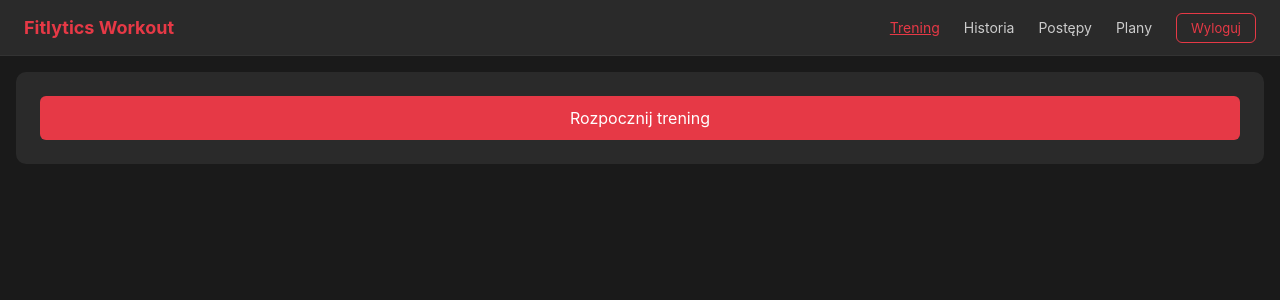
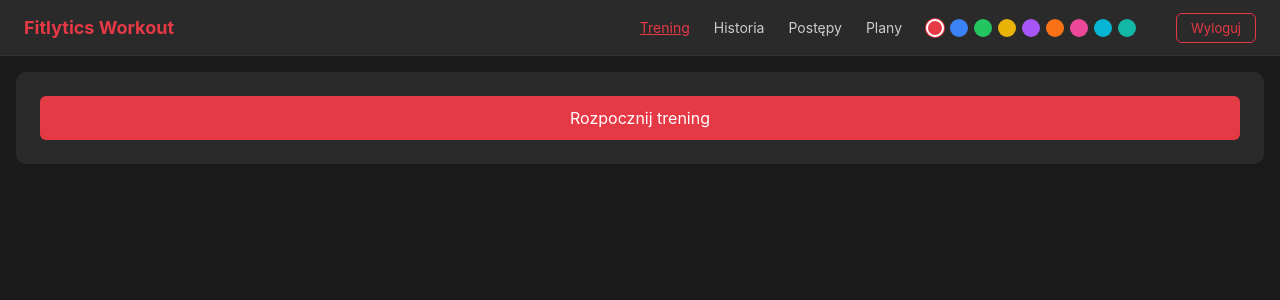
Before and after one commit to FilipMaksymiuk/fitlytics-workout, a React (Vite) app in the folder frontend/: page / in a window 1280 px wide. Shown: the top 300 px of the page. Built offline with nearby package versions, Linux system fonts and the light colour scheme; sample sign-in values are in the browser's storage.

Commit message:
feat
add accent color picker with 9 colors

```diff
--- /dev/null
+++ b/frontend/src/AccentContext.tsx
@@ -0,0 +1,40 @@
+import { createContext, useContext, useState, useEffect, type ReactNode } from 'react'
+
+export const ACCENT_COLORS = [
+  { name: 'Czerwony',     value: '#e63946' },
+  { name: 'Niebieski',    value: '#3b82f6' },
+  { name: 'Zielony',      value: '#22c55e' },
+  { name: 'Żółty',        value: '#eab308' },
+  { name: 'Fioletowy',    value: '#a855f7' },
+  { name: 'Pomarańczowy', value: '#f97316' },
+  { name: 'Różowy',       value: '#ec4899' },
+  { name: 'Cyjan',        value: '#06b6d4' },
+  { name: 'Turkusowy',    value: '#14b8a6' },
+]
+
+const DEFAULT = '#e63946'
+const LS_KEY = 'accent_color'
+
+interface AccentCtx {
+  accent: string
+  setAccent: (color: string) => void
+}
+
+const AccentContext = createContext<AccentCtx>({ accent: DEFAULT, setAccent: () => {} })
+
+export function AccentProvider({ children }: { children: ReactNode }) {
+  const [accent, setAccentState] = useState(() => localStorage.getItem(LS_KEY) ?? DEFAULT)
+
+  const setAccent = (color: string) => {
+    localStorage.setItem(LS_KEY, color)
+    setAccentState(color)
+  }
+
+  useEffect(() => {
+    document.documentElement.style.setProperty('--accent', accent)
+  }, [accent])
+
+  return <AccentContext.Provider value={{ accent, setAccent }}>{children}</AccentContext.Provider>
+}
+
+export const useAccent = () => useContext(AccentContext)
--- a/frontend/src/App.tsx
+++ b/frontend/src/App.tsx
@@ -7,6 +7,7 @@ import HistoryPage from './pages/HistoryPage'
 import ProgressPage from './pages/ProgressPage'
 import PlansPage from './pages/PlansPage'
 import Navbar from './components/Navbar'
+import { AccentProvider } from './AccentContext'
 
 function PrivateRoute({ children }: { children: ReactNode }) {
   const token = localStorage.getItem('token')
@@ -28,6 +29,7 @@ function Layout({ children }: { children: ReactNode }) {
 
 function App() {
   return (
+    <AccentProvider>
     <BrowserRouter>
       <Layout>
         <Routes>
@@ -40,6 +42,7 @@ function App() {
         </Routes>
       </Layout>
     </BrowserRouter>
+    </AccentProvider>
   )
 }
 
--- a/frontend/src/components/Navbar.tsx
+++ b/frontend/src/components/Navbar.tsx
@@ -1,4 +1,5 @@
 import { NavLink, useNavigate } from 'react-router-dom'
+import { useAccent, ACCENT_COLORS } from '../AccentContext'
 
 const styles: Record<string, React.CSSProperties> = {
   nav: {
@@ -11,7 +12,7 @@ const styles: Record<string, React.CSSProperties> = {
     borderBottom: '1px solid #333',
   },
   logo: {
-    color: '#e63946',
+    color: 'var(--accent)',
     fontWeight: 700,
     fontSize: '18px',
     textDecoration: 'none',
@@ -23,23 +24,30 @@ const styles: Record<string, React.CSSProperties> = {
   },
   logout: {
     background: 'transparent',
-    border: '1px solid #e63946',
-    color: '#e63946',
+    border: '1px solid var(--accent)',
+    color: 'var(--accent)',
     borderRadius: '6px',
     padding: '6px 14px',
     fontSize: '13px',
     cursor: 'pointer',
   },
+  picker: {
+    display: 'flex',
+    alignItems: 'center',
+    gap: '6px',
+    marginRight: '16px',
+  },
 }
 
 const linkStyle = ({ isActive }: { isActive: boolean }): React.CSSProperties => ({
-  color: isActive ? '#e63946' : '#ccc',
+  color: isActive ? 'var(--accent)' : '#ccc',
   textDecoration: isActive ? 'underline' : 'none',
   fontSize: '14px',
 })
 
 export default function Navbar() {
   const navigate = useNavigate()
+  const { accent, setAccent } = useAccent()
 
   const handleLogout = () => {
     localStorage.removeItem('token')
@@ -54,6 +62,27 @@ export default function Navbar() {
         <NavLink to="/history" style={linkStyle}>Historia</NavLink>
         <NavLink to="/progress" style={linkStyle}>Postępy</NavLink>
         <NavLink to="/plans" style={linkStyle}>Plany</NavLink>
+        <div style={styles.picker}>
+          {ACCENT_COLORS.map(c => (
+            <button
+              key={c.value}
+              title={c.name}
+              onClick={() => setAccent(c.value)}
+              style={{
+                width: '18px',
+                height: '18px',
+                borderRadius: '50%',
+                background: c.value,
+                border: accent === c.value ? '2px solid #fff' : '2px solid transparent',
+                padding: 0,
+                cursor: 'pointer',
+                flexShrink: 0,
+                boxShadow: accent === c.value ? `0 0 0 1px ${c.value}` : 'none',
+                transition: 'border 0.15s, box-shadow 0.15s',
+              }}
+            />
+          ))}
+        </div>
         <button style={styles.logout} onClick={handleLogout}>Wyloguj</button>
       </div>
     </nav>
--- a/frontend/src/index.css
+++ b/frontend/src/index.css
@@ -1,3 +1,7 @@
+:root {
+  --accent: #e63946;
+}
+
 *, *::before, *::after {
   margin: 0;
   padding: 0;
@@ -21,7 +25,7 @@ input, select, textarea {
 }
 
 input:focus, select:focus, textarea:focus {
-  border-color: #e63946;
+  border-color: var(--accent);
   outline: none;
 }
 
@@ -35,7 +39,7 @@ button {
 }
 
 .btn-primary {
-  background: #e63946;
+  background: var(--accent);
   color: #fff;
 }
 
@@ -64,7 +68,7 @@ button {
   width: 32px;
   height: 32px;
   border: 3px solid #444;
-  border-top-color: #e63946;
+  border-top-color: var(--accent);
   border-radius: 50%;
   animation: spin 0.7s linear infinite;
   margin: 16px auto;
--- a/frontend/src/pages/HistoryPage.tsx
+++ b/frontend/src/pages/HistoryPage.tsx
@@ -170,9 +170,9 @@ const styles: Record<string, React.CSSProperties> = {
   detailBtn: {
     marginTop: '0.75rem',
     backgroundColor: 'transparent',
-    border: '1px solid #e63946',
+    border: '1px solid var(--accent)',
     borderRadius: '6px',
-    color: '#e63946',
+    color: 'var(--accent)',
     padding: '0.4rem 1rem',
     cursor: 'pointer',
     fontSize: '0.9rem',
@@ -183,7 +183,7 @@ const styles: Record<string, React.CSSProperties> = {
     paddingTop: '1rem',
   },
   exerciseName: {
-    color: '#e63946',
+    color: 'var(--accent)',
     fontWeight: 600,
     margin: '0 0 0.4rem',
   },
@@ -201,7 +201,7 @@ const styles: Record<string, React.CSSProperties> = {
     width: '40px',
     height: '40px',
     border: '4px solid #333',
-    borderTop: '4px solid #e63946',
+    borderTop: '4px solid var(--accent)',
     borderRadius: '50%',
     animation: 'spin 0.8s linear infinite',
   },
--- a/frontend/src/pages/LoginPage.tsx
+++ b/frontend/src/pages/LoginPage.tsx
@@ -94,12 +94,12 @@ const styles: Record<string, React.CSSProperties> = {
     outline: 'none',
   },
   error: {
-    color: '#e63946',
+    color: 'var(--accent)',
     margin: 0,
     fontSize: '0.9rem',
   },
   button: {
-    backgroundColor: '#e63946',
+    backgroundColor: 'var(--accent)',
     color: '#fff',
     border: 'none',
     borderRadius: '6px',
@@ -115,7 +115,7 @@ const styles: Record<string, React.CSSProperties> = {
     fontSize: '0.9rem',
   },
   anchor: {
-    color: '#e63946',
+    color: 'var(--accent)',
     textDecoration: 'none',
   },
 }
--- a/frontend/src/pages/PlansPage.tsx
+++ b/frontend/src/pages/PlansPage.tsx
@@ -28,7 +28,7 @@ const s: Record<string, React.CSSProperties> = {
     fontSize: '18px',
     fontWeight: 700,
     marginBottom: '16px',
-    color: '#e63946',
+    color: 'var(--accent)',
   },
   field: {
     display: 'flex',
@@ -59,7 +59,7 @@ const s: Record<string, React.CSSProperties> = {
     minHeight: '70px',
   },
   btn: {
-    background: '#e63946',
+    background: 'var(--accent)',
     color: '#fff',
     border: 'none',
     borderRadius: '6px',
@@ -231,7 +231,7 @@ export default function PlansPage() {
             <div style={s.planName}>
               {plan.name}
               {plan.is_completed && <span style={s.badge('#2ecc71')}>Ukończony</span>}
-              {isOverdue(plan) && <span style={s.badge('#e63946')}>Spóźniony</span>}
+              {isOverdue(plan) && <span style={s.badge('var(--accent)')}>Spóźniony</span>}
             </div>
             {plan.description && <div style={s.meta}>{plan.description}</div>}
             <div style={s.meta}>Trening: {new Date(plan.planned_at).toLocaleString('pl-PL')}</div>
--- a/frontend/src/pages/RegisterPage.tsx
+++ b/frontend/src/pages/RegisterPage.tsx
@@ -122,12 +122,12 @@ const styles: Record<string, React.CSSProperties> = {
     outline: 'none',
   },
   error: {
-    color: '#e63946',
+    color: 'var(--accent)',
     margin: 0,
     fontSize: '0.9rem',
   },
   button: {
-    backgroundColor: '#e63946',
+    backgroundColor: 'var(--accent)',
     color: '#fff',
     border: 'none',
     borderRadius: '6px',
@@ -143,7 +143,7 @@ const styles: Record<string, React.CSSProperties> = {
     fontSize: '0.9rem',
   },
   anchor: {
-    color: '#e63946',
+    color: 'var(--accent)',
     textDecoration: 'none',
   },
 }
--- a/frontend/src/pages/WorkoutPage.tsx
+++ b/frontend/src/pages/WorkoutPage.tsx
@@ -124,7 +124,7 @@ export default function WorkoutPage() {
     return (
       <div style={styles.page}>
         <div style={styles.card}>
-          <h2 style={{ color: '#e63946', textAlign: 'center' }}>Trening zakończony</h2>
+          <h2 style={{ color: 'var(--accent)', textAlign: 'center' }}>Trening zakończony</h2>
           <p style={styles.text}>Czas trwania: <strong>{summary.duration}</strong></p>
           <p style={styles.text}>Liczba setów: <strong>{summary.sets.length}</strong></p>
           <p style={styles.text}>Ćwiczenia:</p>
@@ -175,7 +175,7 @@ export default function WorkoutPage() {
               <label style={styles.label}>Powtórzenia</label>
               <input style={styles.input} type="number" min={1} value={reps} onChange={e => setReps(Number(e.target.value))} />
             </div>
-            {setError && <p style={{ color: '#e63946', margin: 0 }}>{setError}</p>}
+            {setError && <p style={{ color: 'var(--accent)', margin: 0 }}>{setError}</p>}
             <button style={styles.buttonRed} onClick={handleAddSet}>Dodaj set</button>
           </div>
         )}
@@ -186,7 +186,7 @@ export default function WorkoutPage() {
         {Object.keys(groupedSets).length === 0 && <p style={styles.text}>Brak setów</p>}
         {Object.entries(groupedSets).map(([exId, group]) => (
           <div key={exId} style={{ marginBottom: '1rem' }}>
-            <p style={{ color: '#e63946', marginBottom: '0.5rem', fontWeight: 600 }}>{getExerciseName(Number(exId))}</p>
+            <p style={{ color: 'var(--accent)', marginBottom: '0.5rem', fontWeight: 600 }}>{getExerciseName(Number(exId))}</p>
             {[...group].sort((a, b) => a.set_number - b.set_number).map(s => (
               <div key={s.id} style={styles.setRow}>
                 <span style={styles.text}>Set {s.set_number} — {s.weight_kg} kg × {s.reps} powt.</span>
@@ -254,7 +254,7 @@ const styles: Record<string, React.CSSProperties> = {
     fontSize: '0.85rem',
   },
   buttonRed: {
-    backgroundColor: '#e63946',
+    backgroundColor: 'var(--accent)',
     color: '#fff',
     border: 'none',
     borderRadius: '6px',
@@ -277,7 +277,7 @@ const styles: Record<string, React.CSSProperties> = {
   deleteBtn: {
     background: 'none',
     border: 'none',
-    color: '#e63946',
+    color: 'var(--accent)',
     cursor: 'pointer',
     fontSize: '1rem',
     padding: '0 0.25rem',
```
